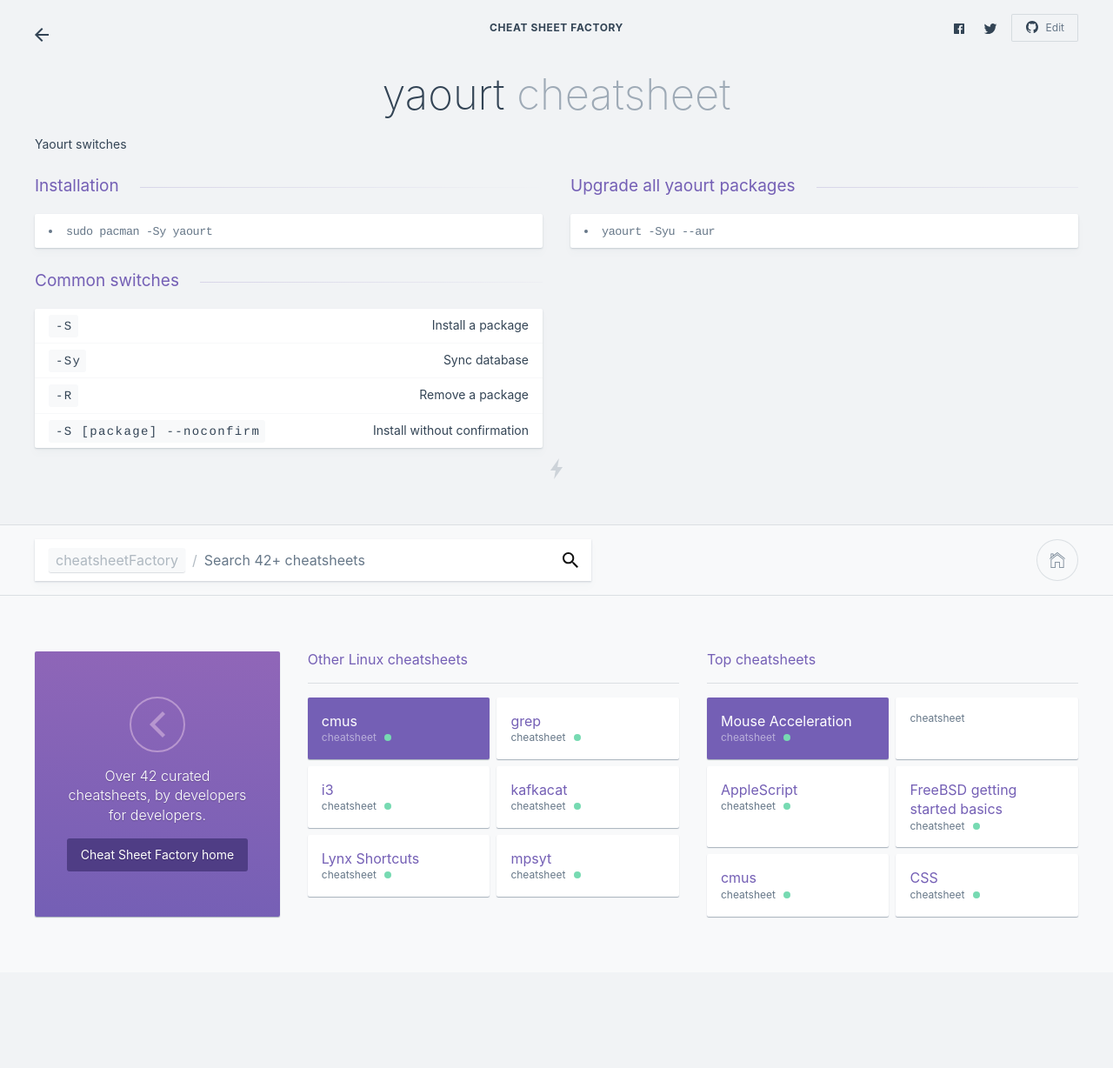
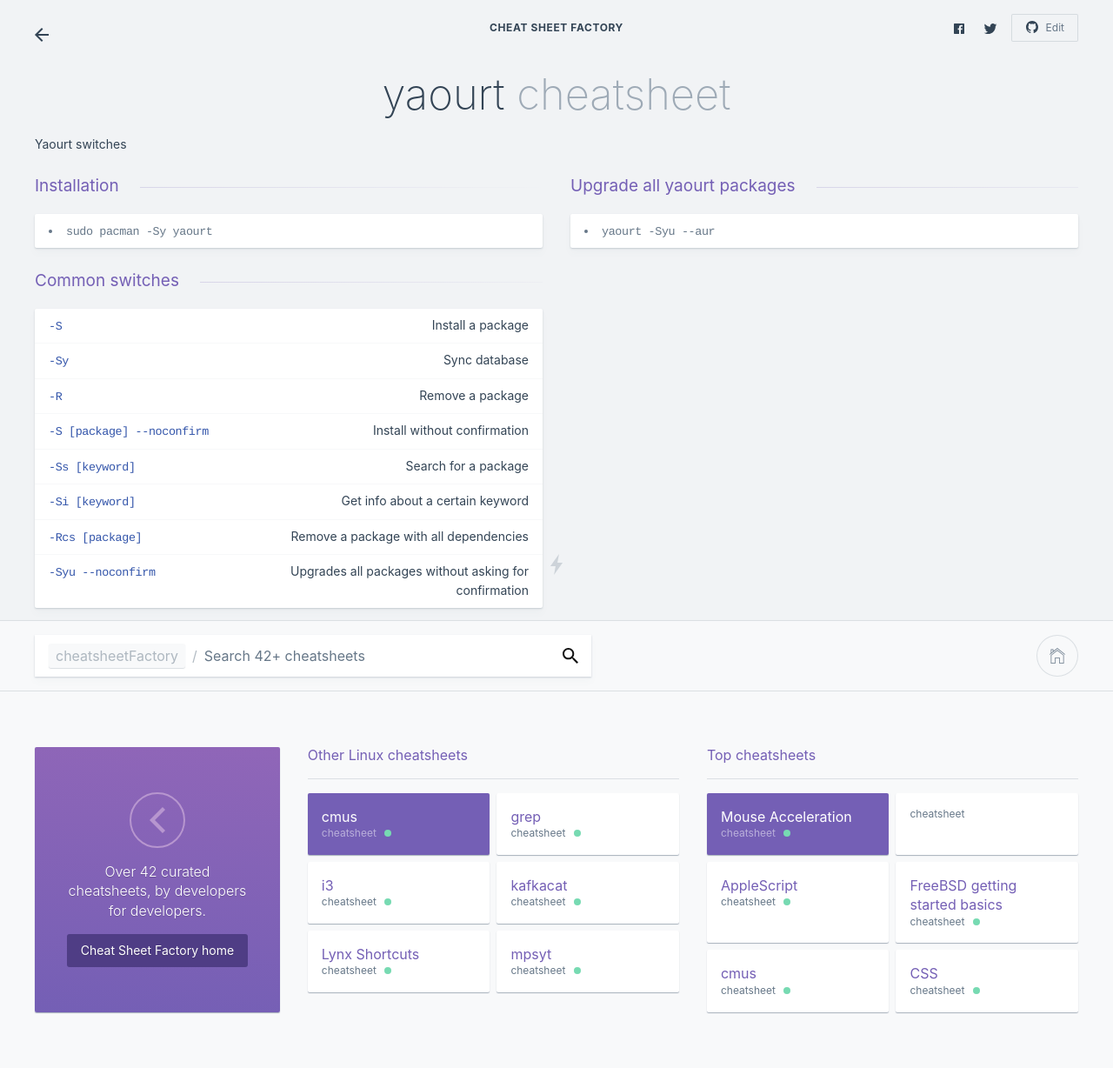
Before and after one commit to kasramp/cheat-sheet-factory, a Jekyll site: the page built from linux/yaourt.md, in a window 1280 px wide. Shown: the whole page at 87% size. Built offline with Jekyll 4.4.1, drawn with Linux system fonts in a browser that asks for light colours; before the commit the page ends 1118 px from its top, so only the background shows below that.

Commit message:
Add more Yaourt switches

```diff
--- a/linux/yaourt.md
+++ b/linux/yaourt.md
@@ -29,4 +29,9 @@ Switches
 | `-Sy` | Sync database |
 | `-R` | Remove a package |
 | `-S [package] --noconfirm` | Install without confirmation |
+| `-Ss [keyword]` | Search for a package |
+| `-Si [keyword]` | Get info about a certain keyword |
+| `-Rcs [package]` | Remove a package with all dependencies |
+| `-Syu --noconfirm` | Upgrades all packages without asking for confirmation |
+
 {: .-shortcuts}
```
Also changed, not shown: other parts of linux/yaourt.md (+1 -1 lines).
